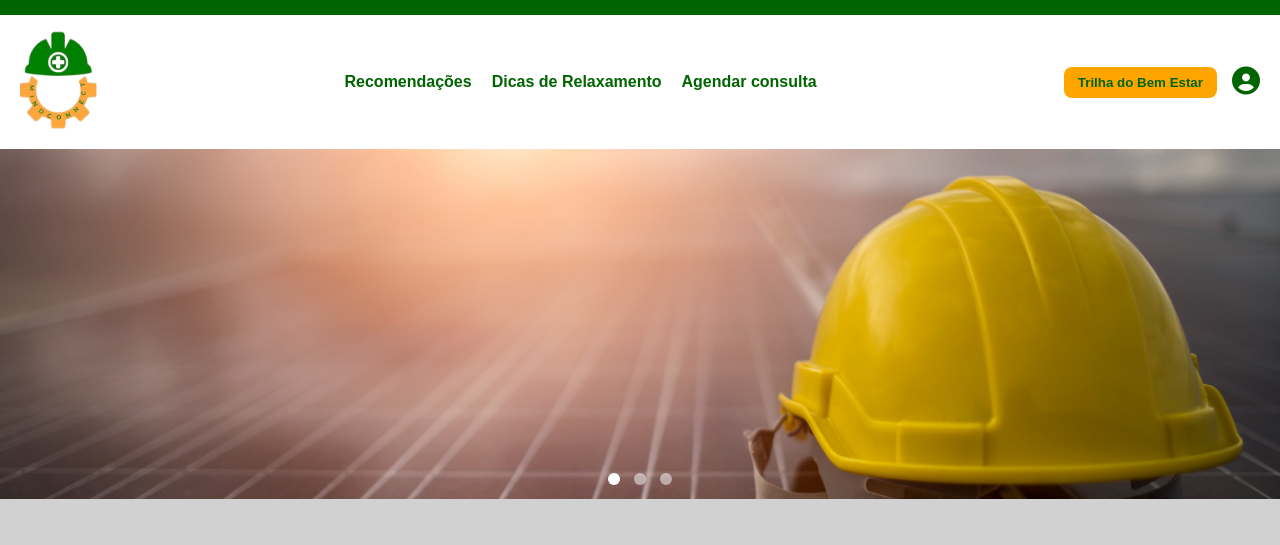
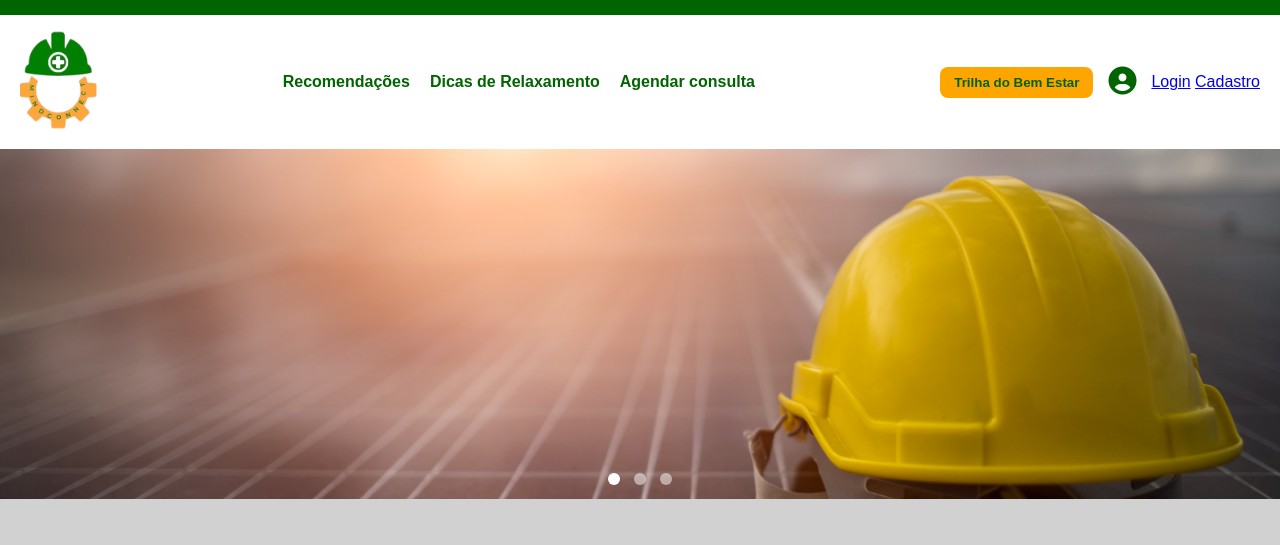
Before and after one commit to programadorw3b/seguran-a-app, a Flask app: page / in a window 1280 px wide. Shown: the top 545 px of the page. Run offline with Flask 3, Linux system fonts and the light colour scheme; data comes from the database, SQL or seed files in the repository; some libraries are stand-ins or nearby versions.

Commit message:
Update index.html

```diff
--- a/templates/index.html
+++ b/templates/index.html
@@ -6,6 +6,7 @@
   <title>Mindconnect</title>
   <link rel="stylesheet" href="https://cdnjs.cloudflare.com/ajax/libs/font-awesome/6.5.0/css/all.min.css">
   <link rel="stylesheet" href="{{ url_for('static',filename='index.css') }}">
+  <link rel="stylesheet" href="../static/index.css">
 </head>
 
 <body>
@@ -16,7 +17,6 @@
       <img src="../static/imgs/logo2.png" alt="Logo Mindconnect"/>
     </div>
 
-    <!-- Ícone do menu mobile -->
     <div class="menu-toggle" onclick="toggleMenu()">
       <i class="fas fa-bars"></i>
     </div>
@@ -30,10 +30,6 @@
     </nav>
 
     <div class="acoes-header">
-
-
-<!-- FUNÇÃO TEMPORÁRIA PARA VERIFICAR SE O USUÁRIO LOGADO É ADMNISTRADOR OU NÃO, APAGUE APÓS ELA NÃO SER MAIS NECESSÁRIA -->
-
       {% if session %}
         {% if session['user_admin'] == 1 %}
           <p>Você é admin!!!</p>
@@ -46,10 +42,16 @@
         {% endif %}
       {% endif %}
 
-<!-- FUNÇÃO TEMPORÁRIA PARA VERIFICAR SE O USUÁRIO LOGADO É ADMNISTRADOR OU NÃO, APAGUE APÓS ELA NÃO SER MAIS NECESSÁRIA -->
+      <a href="{{ url_for('questionary') }}"><button class="btn-destaque">Trilha do Bem Estar</button></a>
 
-      <a href="{{ url_for('questionary') }}"><button class="btn-destaque">Trilha do Bem Estar</button></a>
-      <a href="{{ url_for('login') }}" class="login-icon"><i class="fas fa-user-circle"></i></a>
+      <!-- Ícone do usuário com dropdown -->
+      <a href="javascript:void(0);" class="login-icon" onclick="toggleUserMenu()">
+        <i class="fas fa-user-circle"></i>
+      </a>
+      <div class="menu-usuario" id="menuUsuario">
+        <a href="{{ url_for('login') }}">Login</a>
+        <a href="{{ url_for('register') }}">Cadastro</a>
+      </div>
     </div>
   </header>
 
@@ -77,7 +79,7 @@
         </div>
       </a>
 
-      <a href="" class="box-link">
+      <a href="#" class="box-link">
         <div class="box">
           <p class="titulo-box">Apoio Psicológico</p>
           <i class="fas fa-brain fa-4x icone-box"></i>
@@ -154,6 +156,22 @@
     function toggleMenu() {
       document.getElementById("nav-menu").classList.toggle("show");
     }
+
+    // Mostrar/ocultar menu do usuário
+    function toggleUserMenu() {
+      const menu = document.getElementById("menuUsuario");
+      menu.style.display = (menu.style.display === "block") ? "none" : "block";
+    }
+
+    // Fechar menu se clicar fora
+    window.addEventListener("click", function(e) {
+      const menu = document.getElementById("menuUsuario");
+      const icon = document.querySelector(".login-icon");
+
+      if (!icon.contains(e.target) && !menu.contains(e.target)) {
+        menu.style.display = "none";
+      }
+    });
   </script>
 </body>
 </html>
```
Lines whose indentation alone changed are shown as unchanged.
